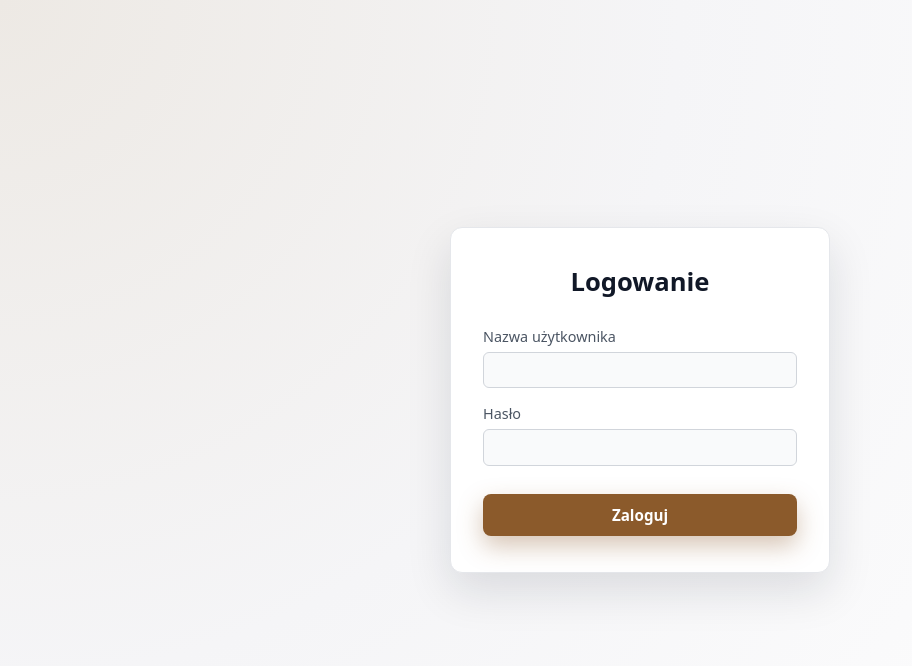
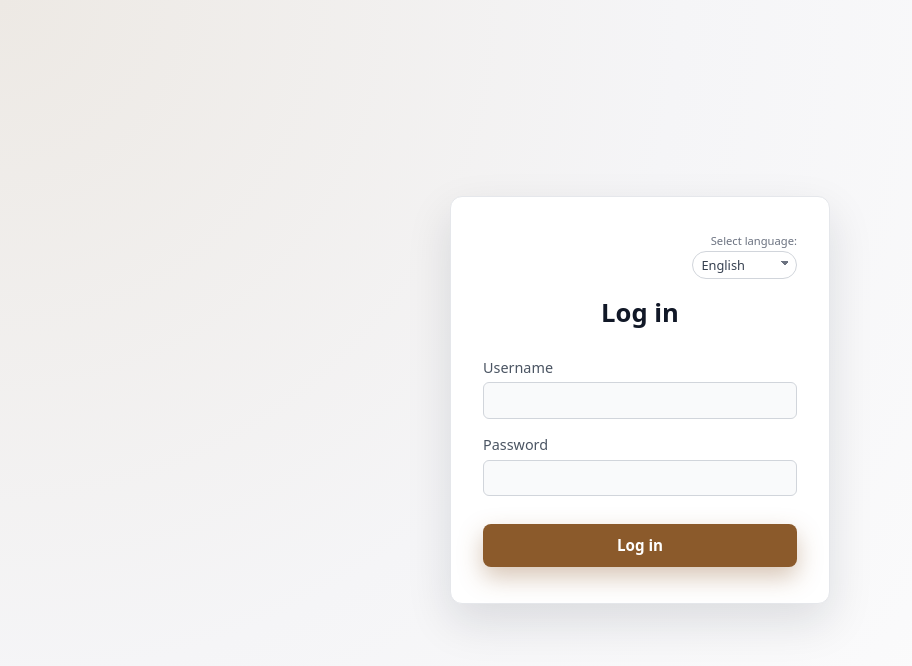
Before and after one commit to Kotvitz/craftflow-frontend, a React (Vite) app: page /login in a window 1280 px wide. Shown: the top 666 px of the page, without its empty margins (0-912 px from the left). Built offline with nearby package versions, Linux system fonts and the light colour scheme.

Commit message:
feat: add other language versions and implement language selector dropdown

```diff
--- /dev/null
+++ b/public/locales/en/translation.json
@@ -0,0 +1,19 @@
+{
+  "app": {
+    "title": "CraftFlow"
+  },
+  "auth": {
+    "loginTitle": "Log in",
+    "username": "Username",
+    "password": "Password",
+    "loginButton": "Log in",
+    "invalidCredentials": "Invalid username or password"
+  },
+  "dashboard": {
+    "title": "Dashboard",
+    "welcome": "Welcome to CraftFlow!"
+  },
+  "i18n": {
+    "selectLanguage": "Select language:"
+  }
+}
--- a/public/locales/pl/translation.json
+++ b/public/locales/pl/translation.json
@@ -6,11 +6,14 @@
     "loginTitle": "Logowanie",
     "username": "Nazwa użytkownika",
     "password": "Hasło",
-    "loginButton": "Zaloguj",
+    "loginButton": "Zaloguj się",
     "invalidCredentials": "Nieprawidłowa nazwa użytkownika lub hasło"
   },
   "dashboard": {
     "title": "Panel",
     "welcome": "Witaj w CraftFlow!"
+  },
+  "i18n": {
+    "selectLanguage": "Wybierz język:"
   }
 }
--- /dev/null
+++ b/src/components/LanguageSelect.module.css
@@ -0,0 +1,36 @@
+.wrapper {
+  display: flex;
+  flex-direction: column;
+  align-items: flex-end;
+  gap: 0.15rem;
+}
+
+.label {
+  font-size: 0.7rem;
+  color: #6b7280;
+}
+
+.select {
+  padding: 0.25rem 1.6rem 0.25rem 0.5rem;
+  border-radius: 999px;
+  border: 1px solid #d1d5db;
+  font-size: 0.8rem;
+  font-family: inherit;
+  background-color: #ffffff;
+  color: #374151;
+  outline: none;
+  appearance: none;
+  background-image: linear-gradient(45deg, transparent 50%, #6b7280 50%),
+    linear-gradient(135deg, #6b7280 50%, transparent 50%);
+  background-position: calc(100% - 11px) calc(50% - 2px),
+    calc(100% - 7px) calc(50% - 2px);
+  background-size: 4px 4px, 4px 4px;
+  background-repeat: no-repeat;
+  cursor: pointer;
+  transition: border-color 0.15s ease, box-shadow 0.15s ease;
+}
+
+.select:focus {
+  border-color: #8b5a2b;
+  box-shadow: 0 0 0 2px rgba(139, 90, 43, 0.2);
+}
--- /dev/null
+++ b/src/components/LanguageSelect.tsx
@@ -0,0 +1,52 @@
+import { useTranslation } from "react-i18next";
+import styles from "./LanguageSelect.module.css";
+
+const LANGUAGES = [
+  { code: "pl", label: "Polski" },
+  { code: "en", label: "English" },
+  { code: "de", label: "Deutsch" },
+  { code: "uk", label: "Українська" },
+  { code: "cs", label: "Čeština" },
+  { code: "hu", label: "Magyar" }
+];
+
+export function LanguageSelect() {
+  const { t, i18n } = useTranslation();
+
+  const resolveInitialLanguage = (): string => {
+    if (i18n.language) return i18n.language;
+
+    const fb = i18n.options.fallbackLng;
+    if (typeof fb === "string") return fb;
+    if (Array.isArray(fb) && fb.length > 0) return fb[0];
+
+    return "pl";
+  };
+
+  const currentLanguage = resolveInitialLanguage();
+
+  const handleChange = (event: React.ChangeEvent<HTMLSelectElement>) => {
+    const newLang = event.target.value;
+    i18n.changeLanguage(newLang);
+  };
+
+  return (
+    <div className={styles.wrapper}>
+      <label className={styles.label} htmlFor="language-select">
+        {t("i18n.selectLanguage")}
+      </label>
+      <select
+        id="language-select"
+        className={styles.select}
+        value={currentLanguage}
+        onChange={handleChange}
+      >
+        {LANGUAGES.map((lng) => (
+          <option key={lng.code} value={lng.code}>
+            {lng.label}
+          </option>
+        ))}
+      </select>
+    </div>
+  );
+}
--- a/src/i18n/index.ts
+++ b/src/i18n/index.ts
@@ -9,7 +9,7 @@ i18n
   .use(initReactI18next)
   .init({
     fallbackLng: "pl",
-    supportedLngs: ["pl"],
+    supportedLngs: ["pl", "en", "de", "uk", "cs", "hu"],
     debug: false,
 
     detection: {
--- a/src/pages/auth/LoginPage.module.css
+++ b/src/pages/auth/LoginPage.module.css
@@ -86,6 +86,12 @@
   box-shadow: 0 6px 18px rgba(139, 90, 43, 0.3);
 }
 
+.headerRow {
+  display: flex;
+  justify-content: flex-end;
+  margin-bottom: 1rem;
+}
+
 @media (max-width: 480px) {
   .card {
     padding: 1.75rem 1.5rem;
--- a/src/pages/auth/LoginPage.tsx
+++ b/src/pages/auth/LoginPage.tsx
@@ -2,6 +2,7 @@ import { useState } from "react";
 import { useNavigate } from "react-router-dom";
 import { useAuth } from "../../hooks/useAuth";
 import { useTranslation } from "react-i18next";
+import { LanguageSelect } from "../../components/LanguageSelect";
 import styles from "./LoginPage.module.css";
 
 export function LoginPage() {
@@ -26,6 +27,10 @@ export function LoginPage() {
   return (
     <div className={styles.pageWrapper}>
       <div className={styles.card}>
+        <div className={styles.headerRow}>
+          <LanguageSelect />
+        </div>
+
         <h1 className={styles.title}>{t("auth.loginTitle")}</h1>
 
         <form onSubmit={handleSubmit} className={styles.form}>
```
Also changed, not shown: public/locales/cs/translation.json (added, +19 -0 lines), public/locales/de/translation.json (added, +19 -0 lines), public/locales/hu/translation.json (added, +19 -0 lines), public/locales/uk/translation.json (added, +19 -0 lines).
